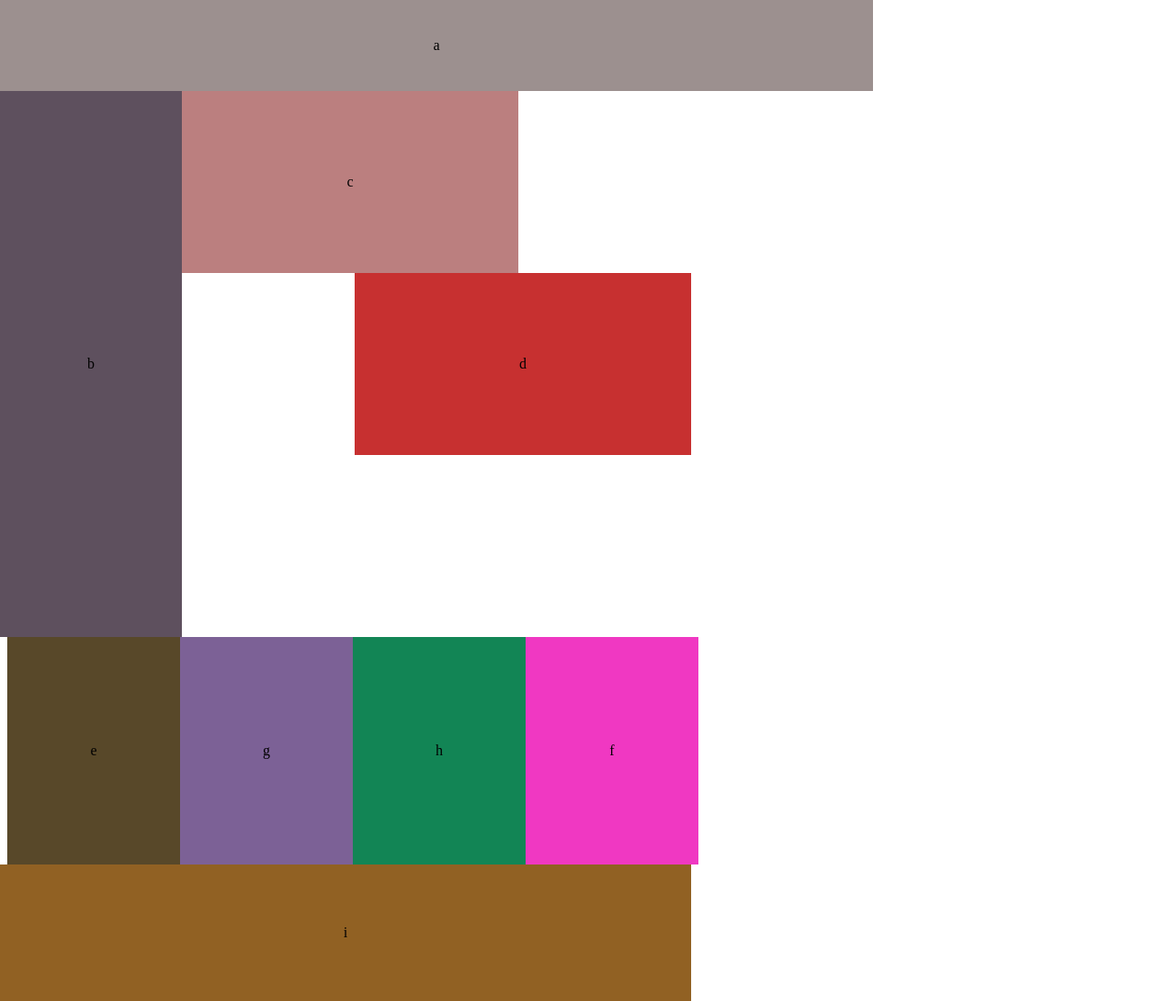
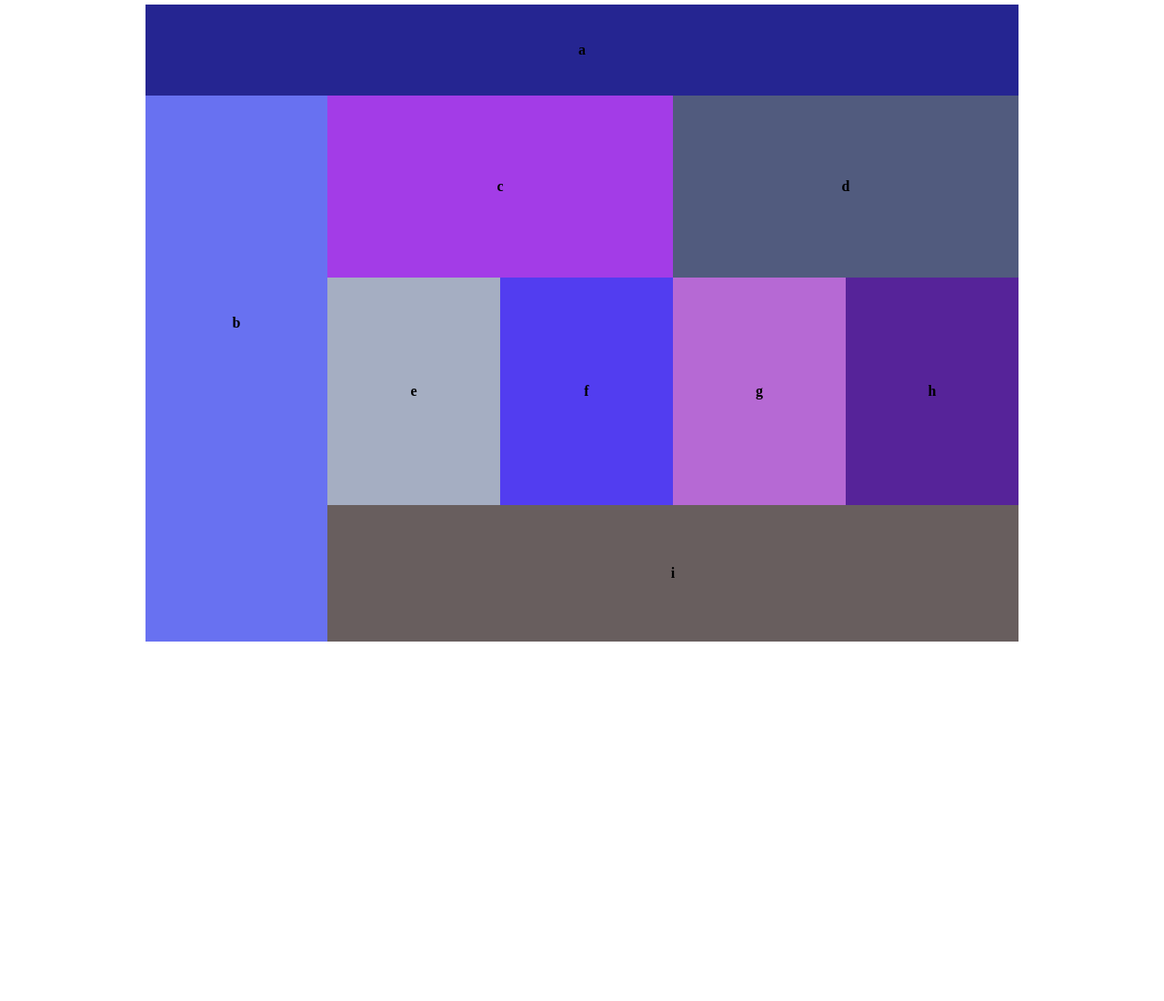
Before and after one commit to zakeyah/lab-01, a plain HTML site: page index.html in a window 1280 px wide. Shown: the whole page at 91% size. After the commit the page ends 800 px from the top, so only its background shows below. Drawn offline with Linux system fonts and the light colour scheme.

Commit message:
labo1 done

```diff
--- a/css/base.css
+++ b/css/base.css
@@ -1,18 +1,33 @@
-*{
-    text-align: center;
-    justify-content: center;
-    align-items: center;
-}
-body{
-    width: 480px;
-    height: 767px;
-    margin:auto 30%;
+@media (max-width:767px){
+    body{
+        width: 480px;
+        text-align: center;
+        height: 1055px;
+        margin: 0 auto;
+        margin-top: 5px;
+        margin-bottom: 5px;
+        font-weight: 800;
+    }
+    main{
+        width: 480px;
+        height: 750px;
+    }
 }
 
-@media all and (min-width:960px){
+@media  (min-width:768px) {
     body{
-        width: 768px;
-        height: 960px;
-        margin:0;
+        width: 960px;
+        height: 700px;
+        text-align: center;
+        margin: 0 auto;
+        margin-top: 5px;
+        margin-bottom: 5px;
+        font-weight: 800;
+        line-height: 100px;
     }
- }
+    #main{
+        width: 760px;
+        height: 450px;
+        float: right;
+    }
+}
--- a/css/layout.css
+++ b/css/layout.css
@@ -1,146 +1,66 @@
-header{
+@media (max-width:767px){
+    #a{
         width: 480px;
         height: 75px;
-    background-color: salmon;
-    display: flex;
-    justify-content: center;
-    align-items: center;
+        vertical-align: middle;
+    }
+    #b{
+        width: 480px;
+        height: 150px;
+    }
+    #cd{
+        width: 480px;
+        height: 250px;
+    }
+    #ef{
+        width: 480px;
+        height: 250px;
+    }
+    #gh{
+        width: 480px;
+        height: 250px;
     }
     footer{
         width: 480px;
-    height: 75px;
-    background-color: rgb(172, 147, 144);
-    display: flex;
+        height: 80px;
     }
-article{
-    width: 480px;
-    height: 150px;
-    background-color:thistle;
-    display: flex;
-    justify-content: center;
-    align-items: center;
-}
-.first-class{
-    width: 480px;
-    height: 125px;
-    display: flex;
-
-}
-#navId :first-child{
-    background-color: rgb(141, 60, 60);
-}
-#navId :nth-child(2){
-    background-color: rgb(184, 28, 28);
     }
 
-#all{
-    width: 480px;
-    height: 497px;
-    display:inline-block;
-
+    @media  (min-width:768px) {
+        #a{
+            width: 960px;
+            height: 100px;
         }
-#e{
-    width: 240px;
+        #b{
+            width: 200px;
+            height: 600px;
+            float: left;
+            line-height: 500px;
+        }
+        #c,#d{
+            width: 304px;
+            height: 160px;
+            float: left;
+            line-height: 200px;
+        }
+        #ef{
+            width: 380px;
             height: 250px;
             float: left;
-    background-color: wheat;
-    display: flex;
+            line-height: 250px;
         }
-
-#f{
-    width: 240px;
+        #gh{
+            width: 380px;
             height: 250px;
             float: right;
-    background-color:turquoise;
-    display: flex;
-}
-#g{
-    width: 240px;
-    height: 250px;
-    float: left;
-    background-color:teal;
-    display: flex;
-}
-#h{
-    width: 240px;
-    height: 250px;
-    float: right;
-    background-color:tomato;
-    display: flex;
-}
-@media all and (min-width:90px){
-    header{
-        width: 960px;
-        height: 100px;
-        background-color: rgb(156, 144, 143);
-
+            line-height: 250px;
         }
         footer{
             width: 760px;
             height: 150px;
-        background-color:rgb(145, 97, 35);
+            clear: right;
+            padding-left: 200px;
+            line-height: 150px;
+        }
 
     }
-    article{
-        width: 200px;
-        height: 600px;
-        background-color:rgb(94, 80, 94);
-        float: left;
-
-
-    }
-    #navId{
-
-        width: 760px;
-        height: 200px;
-    }
-    .first-class{
-        width: 370px;
-        height: 200px;
-        display: flex;
-    }
-    #navId :first-child{
-
-        background-color: rgb(187, 127, 127);
-    }
-    #navId :nth-child(2){
-        background-color: rgb(199, 48, 48);
-        float: right;
-
-    }
-
-    #all{
-        width: 760px;
-        height: 250px;
-        float: right;
-    }
-    #e{
-        width: 190px;
-        height: 250px;
-        float: left;
-        background-color: rgb(88, 72, 41);
-        display: flex;
-    }
-
-    #f{
-        width: 190px;
-        height: 250px;
-        float: right;
-        background-color:rgb(240, 56, 194);
-        display: flex;
-    }
-    #g{
-        width: 190px;
-        height: 250px;
-        float: left;
-        background-color:rgb(124, 97, 150);
-        display: flex;
-    }
-    #h{
-        width: 190px;
-        height: 250px;
-        float: right;
-        background-color:rgb(18, 133, 85);
-        display: flex;
-    }
- }
--- a/css/modules.css
+++ b/css/modules.css
@@ -0,0 +1,55 @@
+@media (max-width:767px){
+    #c,#d{
+        width: 480px;
+        height: 125px;
+    }
+    #e{
+        width: 240px;
+        height: 250px;
+        float: left;
+    }
+    #f{
+        width: 240px;
+        height: 250px;
+        float: right;
+    }
+    #g{
+        width: 240px;
+        height: 250px;
+        float: left;
+    }
+    #h{
+        width: 240px;
+        height: 250px;
+        float: right;
+    }
+}
+
+@media  (min-width:768px) {
+    #c,#d{
+        width: 380px;
+        height: 200px;
+    }
+    #c{
+        float: left;
+    }
+    #d{
+        float: right;
+    }
+    #e,#f,#h,#g{
+        width: 190px;
+        height: 250px;
+    }
+    #e{
+        float: left;
+    }
+    #f{
+        float: right;
+    }
+    #g{
+        float: left;
+    }
+    #h{
+        float: right;
+    }
+}
--- a/css/style.css
+++ b/css/style.css
@@ -1,7 +1,63 @@
 @import'./base.css';
 @import'./layout.css';
+@import'./modules.css';
 
+@media (max-width:767px){
+    #a{
+        background-color: rgb(245, 119, 119);
+    }
+    #b{
+        background-color: rgb(212, 77, 84);
+    }
+    #c{
+        background-color: rgb(192, 42, 54);
+    }
+    #d{
+        background-color: rgb(155, 49, 70);
+    }
+    #e{
+        background-color: rgb(230, 101, 26);
+    }
+    #f{
+        background-color: rgb(204, 164, 131);
+    }
+    #g{
+        background-color: rgb(113, 115, 116);
+    }
+    #h{
+        background-color: rgb(104, 105, 102);
+    }
+    footer{
+        background-color: rgb(236, 163, 163);
+    }
+}
 
-
-
-/*desktop view*/
+@media  (min-width:768px) {
+    #a{
+        background-color: rgb(37, 37, 145);
+    }
+    #b{
+        background-color: rgb(104, 113, 241);
+    }
+    #c{
+        background-color: rgb(163, 60, 231);
+    }
+    #d{
+        background-color: rgb(81, 91, 126);
+    }
+    #e{
+        background-color: rgb(165, 174, 194);
+    }
+    #f{
+        background-color: rgb(82, 61, 240);
+    }
+    #g{
+        background-color: rgb(182, 105, 212);
+    }
+    #h{
+        background-color: rgb(86, 35, 153);
+    }
+    footer{
+        background-color: rgb(104, 94, 94);
+    }
+}
--- a/indrx.html
+++ b/index.html
@@ -9,16 +9,18 @@
     <link rel="stylesheet" href="./css/style.css" />
 </head>
 <body>
-    <header>a</header>
+    <header id="a">a</header>
+    <article id="b">b</article>
     <main>
-        <article>b</article>
-        <nav id="navId">
-        <nav class="first-class">c</nav>
-        <nav class="first-class">d</nav>
+        <nav id="cd">
+        <nav id="c" >c</nav>
+        <nav id="d" >d</nav>
     </nav>
-        <div id="all">
+        <div id="ef">
             <div id="e">e</div>
             <div id="f">f</div>
+        </div>
+        <div id="gh">
             <div id="g">g</div>
             <div id="h">h</div>
         </div>
```
Lines whose indentation alone changed are shown as unchanged.
